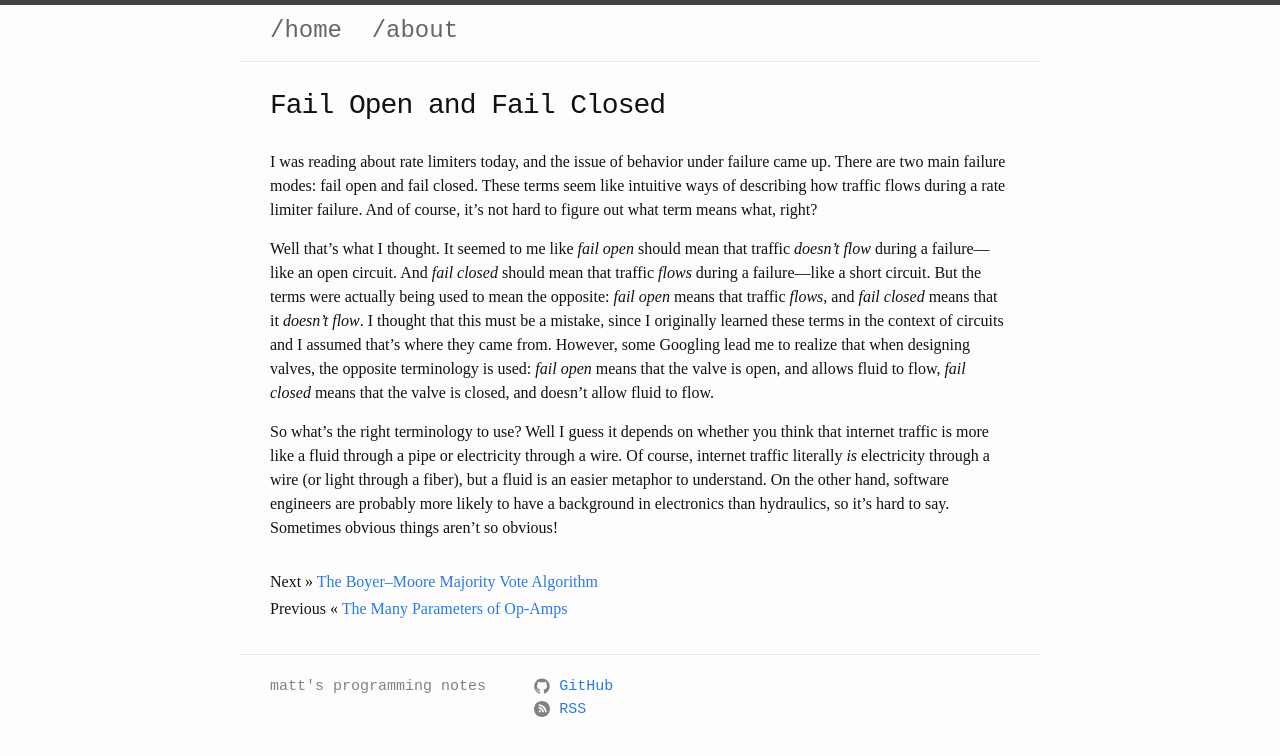
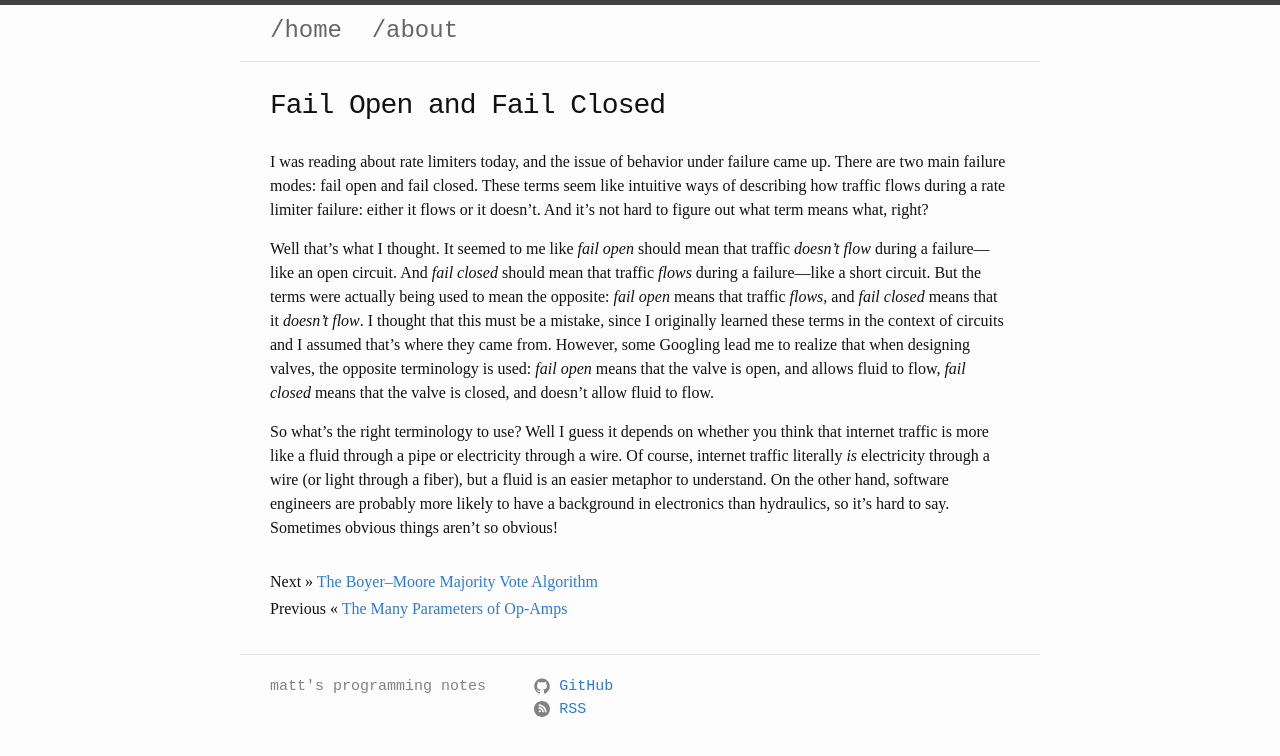
Before and after one commit to mattsteadman/mattsteadman.github.io, a Jekyll site: the page built from _posts/2023-11-30-fail-open-closed.md, in a window 1280 px wide. Shown: the top 756 px of the page. Built offline with Jekyll 4.4.1, drawn with Linux system fonts in a browser that asks for light colours.

Commit message:
Phrasing

```diff
--- a/_posts/2023-11-30-fail-open-closed.md
+++ b/_posts/2023-11-30-fail-open-closed.md
@@ -7,7 +7,7 @@ permalink: fail-open-closed
 description: "Fail Open and Fail Closed"
 ---
 
-I was reading about rate limiters today, and the issue of behavior under failure came up. There are two main failure modes: fail open and fail closed. These terms seem like intuitive ways of describing how traffic flows during a rate limiter failure. And of course, it's not hard to figure out what term means what, right?
+I was reading about rate limiters today, and the issue of behavior under failure came up. There are two main failure modes: fail open and fail closed. These terms seem like intuitive ways of describing how traffic flows during a rate limiter failure: either it flows or it doesn't. And it's not hard to figure out what term means what, right?
 
 Well that's what I thought. It seemed to me like *fail open* should mean that traffic *doesn't flow* during a failure---like an open circuit. And *fail closed* should mean that traffic *flows* during a failure---like a short circuit. But the terms were actually being used to mean the opposite: *fail open* means that traffic *flows*, and *fail closed* means that it *doesn't flow*. I thought that this must be a mistake, since I originally learned these terms in the context of circuits and I assumed that's where they came from. However, some Googling lead me to realize that when designing valves, the opposite terminology is used: *fail open* means that the valve is open, and allows fluid to flow, *fail closed* means that the valve is closed, and doesn't allow fluid to flow.
 
```
